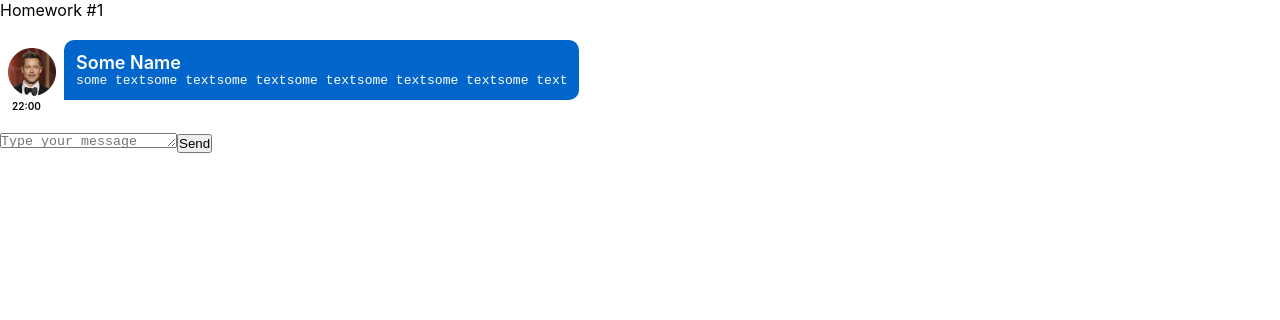
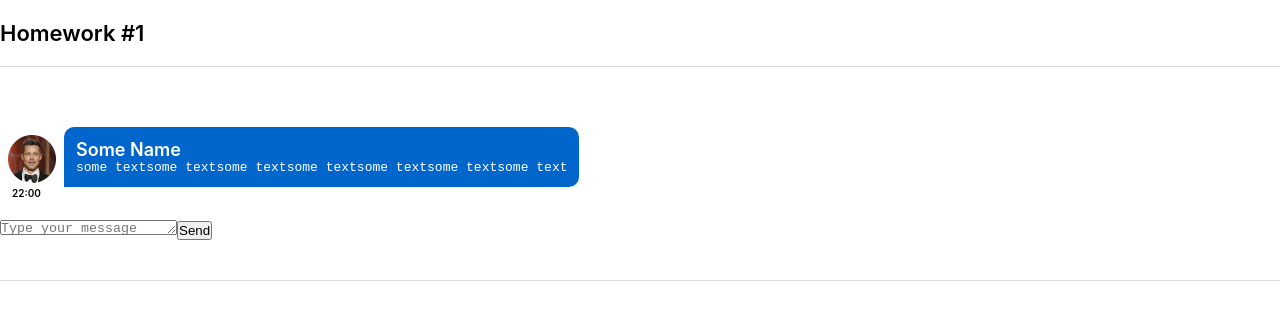
Before and after one commit to kozyrovladimir/hws2-ignat, a React (Create React App) app: page / in a window 1280 px wide. Shown: the top 320 px of the page. Built offline with nearby package versions, Linux system fonts and the light colour scheme.

Commit message:
fix: some style fixes

```diff
--- a/src/s1-main/App.module.css
+++ b/src/s1-main/App.module.css
@@ -3,9 +3,13 @@
 }
 
 .hw {
-
+    padding: 40px 0;
+    border-bottom: 1px solid #D9D9D9;
 }
 
 .hwTitle {
-
+    padding: 20px 0;
+    border-bottom: 1px solid #D9D9D9;
+    font-size: 22px;
+    font-weight: 600;
 }
```
